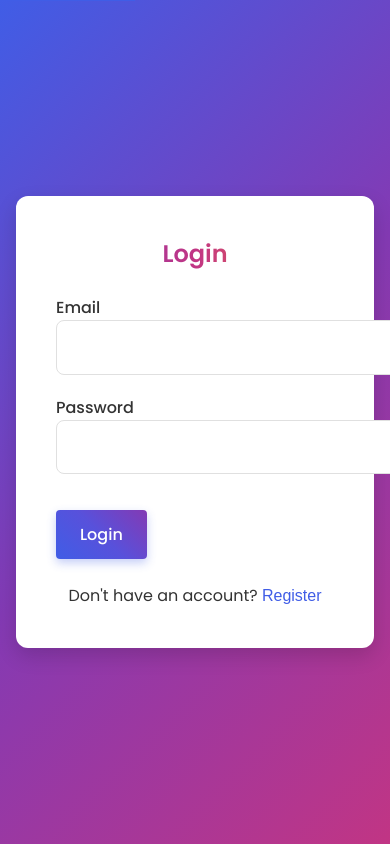
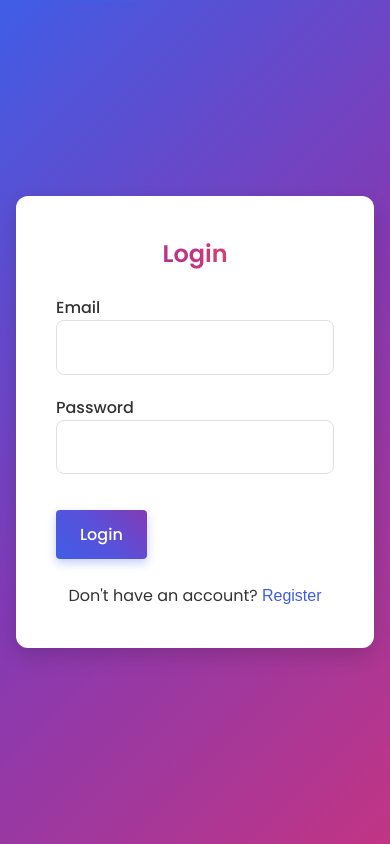
Before and after one commit to zylpheon/story-app, a website built with Vite: page src/index.html in a window 390 px wide. Built offline with nearby package versions, Linux system fonts and the light colour scheme.

Commit message:
Fixing style

```diff
--- a/src/styles/auth.css
+++ b/src/styles/auth.css
@@ -1,3 +1,8 @@
+input#login-email,
+input#login-password {
+  width: 100%;
+}
+
 .auth-container {
   display: flex;
   justify-content: center;
--- a/src/styles/story.css
+++ b/src/styles/story.css
@@ -269,6 +269,7 @@
   }
 
   .add-story-form-container {
+    margin-bottom: 2rem;
     padding: 1.5rem;
   }
 }
@@ -283,6 +284,7 @@
 }
 
 .add-story-form-container {
+  margin-bottom: 2rem;
   padding: 1.5rem;
 }
 
```
